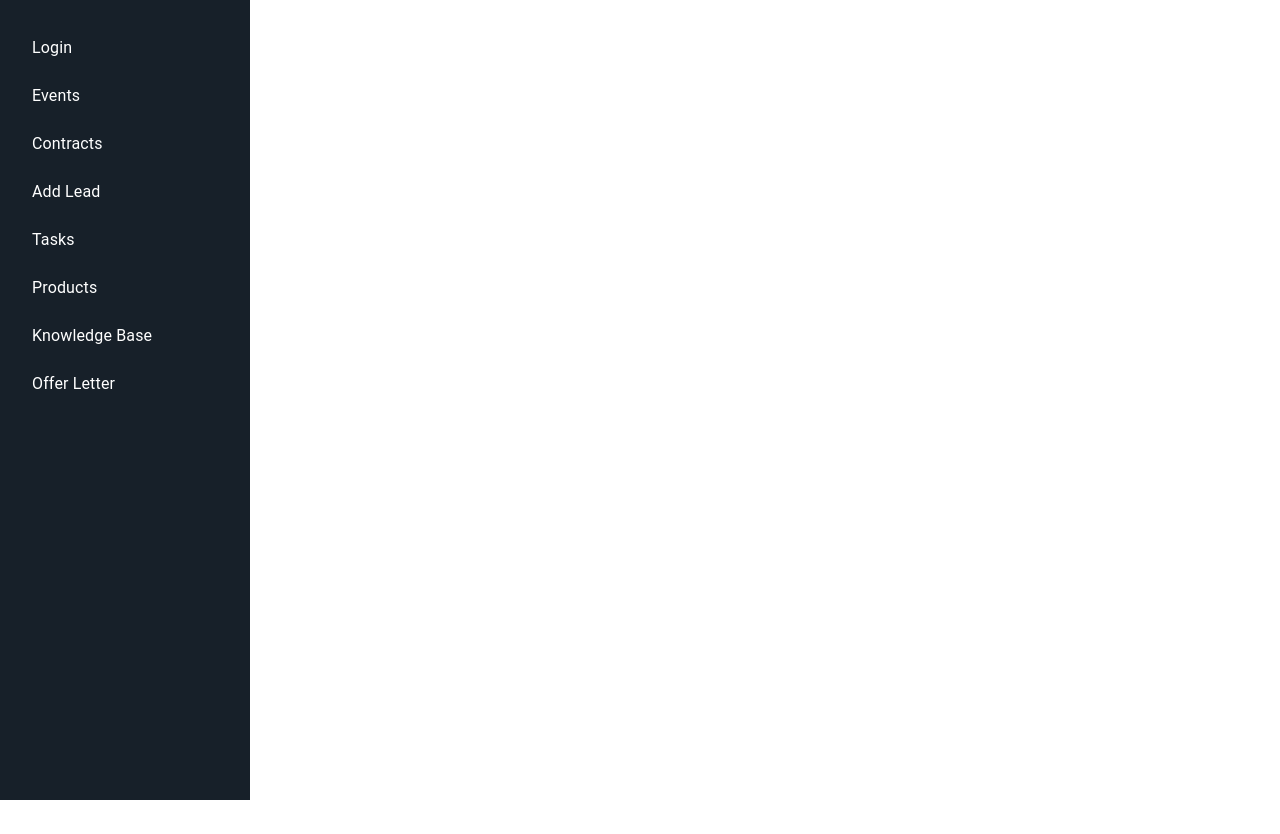
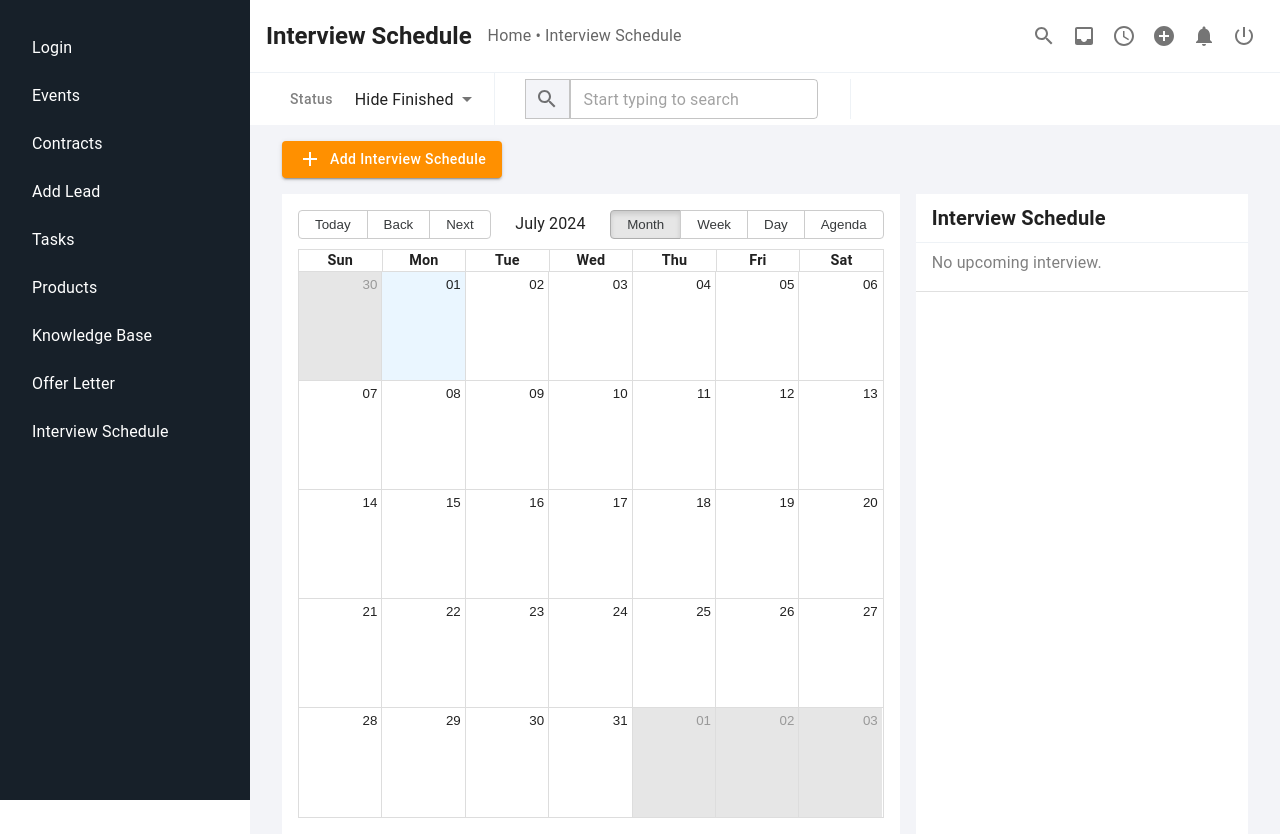
Before and after one commit to gharat-purva/9di, a React (Vite) app: page /interview-schedule in a window 1280 px wide. Before the commit the page ends 800 px from the top, so only its background shows below. Built offline with nearby package versions, Linux system fonts and the light colour scheme.

Commit message:
InterviewSchedule.jsx

```diff
--- a/src/components/AppRouter.jsx
+++ b/src/components/AppRouter.jsx
@@ -13,6 +13,7 @@ import AddProductsPage from './AddProductsPage';
 import KnowledgeBasePage from './KnowledgeBasePage';
 import AddKnowledgeBase from './AddKnowledgeBase';
 import AddOfferLetter from './AddOfferLetter';
+import InterviewSchedule from './InterviewSchedule';
 
 const theme = createTheme();
 
@@ -36,6 +37,7 @@ const AppRouter = () => {
         <Route path="/knowledge-base" element={<KnowledgeBasePage />} />
         <Route path="/add-knowledge-base" element={<AddKnowledgeBase />} />
         <Route path="/add-offer-letter" element={<AddOfferLetter />} />
+        <Route path="/interview-schedule" element={<InterviewSchedule />} />
       </Routes>
     </ThemeProvider>
   );
--- /dev/null
+++ b/src/components/InterviewSchedule.jsx
@@ -0,0 +1,172 @@
+import React, { useState } from 'react';
+import { Calendar, momentLocalizer } from 'react-big-calendar';
+import moment from 'moment';
+import 'react-big-calendar/lib/css/react-big-calendar.css';
+import { Box, Button, Typography, TextField, MenuItem, Dialog, DialogActions, DialogContent, DialogTitle, IconButton, Divider } from '@mui/material';
+import AddIcon from '@mui/icons-material/Add';
+import SearchIcon from '@mui/icons-material/Search';
+import InboxIcon from '@mui/icons-material/Inbox';
+import AccessTimeIcon from '@mui/icons-material/AccessTime';
+import AddCircleIcon from '@mui/icons-material/AddCircle';
+import NotificationsIcon from '@mui/icons-material/Notifications';
+import PowerSettingsNewIcon from '@mui/icons-material/PowerSettingsNew';
+
+const localizer = momentLocalizer(moment);
+
+const InterviewSchedule = () => {
+  const [events, setEvents] = useState([]);
+  const [employeeFilter, setEmployeeFilter] = useState('All');
+  const [open, setOpen] = useState(false);
+  const [newEvent, setNewEvent] = useState({ title: '', start: '', end: '' });
+
+  const handleClickOpen = () => {
+    setOpen(true);
+  };
+
+  const handleClose = () => {
+    setOpen(false);
+  };
+
+  const handleAddEvent = () => {
+    setEvents([...events, { ...newEvent, start: new Date(newEvent.start), end: new Date(newEvent.end) }]);
+    handleClose();
+  };
+
+  return (
+    <Box sx={{ backgroundColor: '#f3f4f8', minHeight: '100vh', ml: { sm: '250px' } }}>
+      <Box sx={{ backgroundColor: 'white', pb: 2, p: 2, display: 'flex', alignItems: 'center', justifyContent: 'space-between', px: 2, borderBottom: '1px solid #eef2f6' }}>
+        <Box sx={{ display: 'flex', alignItems: 'center' }}>
+          <Typography variant="h5" fontWeight="bold" sx={{ textTransform: 'none' }}>Interview Schedule</Typography>
+          <Typography variant="subtitle1" color="textSecondary" sx={{ ml: 2, textTransform: 'none' }}>Home • Interview Schedule</Typography>
+        </Box>
+        <Box sx={{ display: 'flex', alignItems: 'center', color: '#616e7f' }}>
+          <IconButton><SearchIcon /></IconButton>
+          <IconButton><InboxIcon /></IconButton>
+          <IconButton><AccessTimeIcon /></IconButton>
+          <IconButton><AddCircleIcon /></IconButton>
+          <IconButton><NotificationsIcon /></IconButton>
+          <IconButton><PowerSettingsNewIcon /></IconButton>
+        </Box>
+      </Box>
+      <Box sx={{ display: 'flex', justifyContent: 'space-between', alignItems: 'center', backgroundColor: 'white', px: 2, mb: 2 }}>
+        <Box sx={{ display: 'flex', alignItems: 'center' }}>
+          <Button variant="text" sx={{ borderRight: '1px solid #eef2f6', borderRadius: 0, color: 'gray', ml: 2, textTransform: 'none', '&:hover': { backgroundColor: 'transparent' }, '&:focus': { backgroundColor: 'transparent' } }}>
+            Status
+            <TextField
+              select
+              size="small"
+              value={employeeFilter}
+              onChange={(e) => setEmployeeFilter(e.target.value)}
+              sx={{
+                ml: 1,
+                width: 'auto',
+                minWidth: 50,
+                '& .MuiOutlinedInput-root': {
+                  border: 'none',
+                  '& fieldset': {
+                    border: 'none',
+                  },
+                },
+              }}
+            >
+              <MenuItem value="All" fontWeight="bold" sx={{ textTransform: 'none' }}>Hide Finished</MenuItem>
+            </TextField>
+          </Button>
+
+          <Box sx={{ display: 'flex', alignItems: 'center', pr:4,
+                    borderRight: 1, borderRightColor:'#eef2f6'  }}>
+            <IconButton sx={{
+              backgroundColor: '#f3f4f8',
+              border: 'solid 1px',
+              borderColor: '#c4c4c4',
+              borderRadius: 0,
+              p: 1,
+              height: '40px',
+              width: '45px',
+              ml: '30px'
+            }}>
+              <SearchIcon />
+            </IconButton>
+            <TextField
+              variant="outlined"
+              size="large"
+              placeholder="Start typing to search"
+              sx={{
+                '& .MuiOutlinedInput-root': {
+                  height: '40px',
+                  borderTopLeftRadius: 0,
+                  borderBottomLeftRadius: 0,
+                  borderLeft: 'none'
+                },
+              }}
+            />
+          </Box>
+        </Box>
+      </Box>
+      <Button variant="contained" sx={{ backgroundColor: '#ff9000', color: 'white', ml: 4, mb: 2, textTransform: 'none' }} onClick={handleClickOpen}>
+        <AddIcon sx={{ mr: 1 }} />
+        Add Interview Schedule
+      </Button>
+      <Box sx={{ display: 'flex', justifyContent: 'space-between', ml: 4, mr: 4 }}>
+        <Box sx={{ backgroundColor: 'white', height: 640, p: 2, width: '65%' }}>
+          <Calendar
+            localizer={localizer}
+            events={events}
+            startAccessor="start"
+            endAccessor="end"
+            style={{ height: '100%' }}
+          />
+        </Box>
+        <Box sx={{ backgroundColor: 'white', width: '35%', ml: 2 }}>
+          <Typography variant="h6" sx={{ textTransform: 'none', fontWeight: 'bold', borderBottom: '1px solid #eef2f6', mt: 1, pb: 1, pl: 2 }}>Interview Schedule</Typography>
+          <Typography variant="body1" sx={{ textTransform: 'none', color: 'gray', mt: 1, pl: 2  }}>No upcoming interview.</Typography>
+          <Divider sx={{ my: 2 }} />
+        </Box>
+      </Box>
+      <Dialog open={open} onClose={handleClose}>
+        <DialogTitle sx={{ textTransform: 'none' }}>Add New Event</DialogTitle>
+        <DialogContent>
+          <TextField
+            autoFocus
+            margin="dense"
+            label="Event Title"
+            fullWidth
+            value={newEvent.title}
+            onChange={(e) => setNewEvent({ ...newEvent, title: e.target.value })}
+            sx={{ textTransform: 'none' }}
+          />
+          <TextField
+            margin="dense"
+            label="Start Date"
+            type="datetime-local"
+            fullWidth
+            InputLabelProps={{
+              shrink: true,
+            }}
+            value={newEvent.start}
+            onChange={(e) => setNewEvent({ ...newEvent, start: e.target.value })}
+            sx={{ textTransform: 'none' }}
+          />
+          <TextField
+            margin="dense"
+            label="End Date"
+            type="datetime-local"
+            fullWidth
+            InputLabelProps={{
+              shrink: true,
+            }}
+            value={newEvent.end}
+            onChange={(e) => setNewEvent({ ...newEvent, end: e.target.value })}
+            sx={{ textTransform: 'none' }}
+          />
+        </DialogContent>
+        <DialogActions>
+          <Button onClick={handleClose} sx={{ textTransform: 'none' }}>Cancel</Button>
+          <Button onClick={handleAddEvent} sx={{ textTransform: 'none' }}>Add</Button>
+        </DialogActions>
+      </Dialog>
+    </Box>
+  );
+};
+
+export default InterviewSchedule;
--- a/src/components/NavBar.jsx
+++ b/src/components/NavBar.jsx
@@ -50,6 +50,9 @@ const NavBar = () => {
         </ListItem>
         <ListItem button component={Link} to="/add-offer-letter">
           <ListItemText primary="Offer Letter" sx={{ color: 'white' }} />
+        </ListItem>
+        <ListItem button component={Link} to="/interview-schedule">
+          <ListItemText primary="Interview Schedule" sx={{ color: 'white' }} />
         </ListItem>
       </List>
     </Box>
@@ -111,6 +114,9 @@ const NavBar = () => {
             <ListItem button component={Link} to="/add-offer-letter">
               <ListItemText primary="Offer Letter" sx={{ color: 'white' }} />
             </ListItem>
+            <ListItem button component={Link} to="/interview-schedule">
+          <ListItemText primary="Interview Schedule" sx={{ color: 'white' }} />
+        </ListItem>
           </List>
         </Box>
       )}
```
